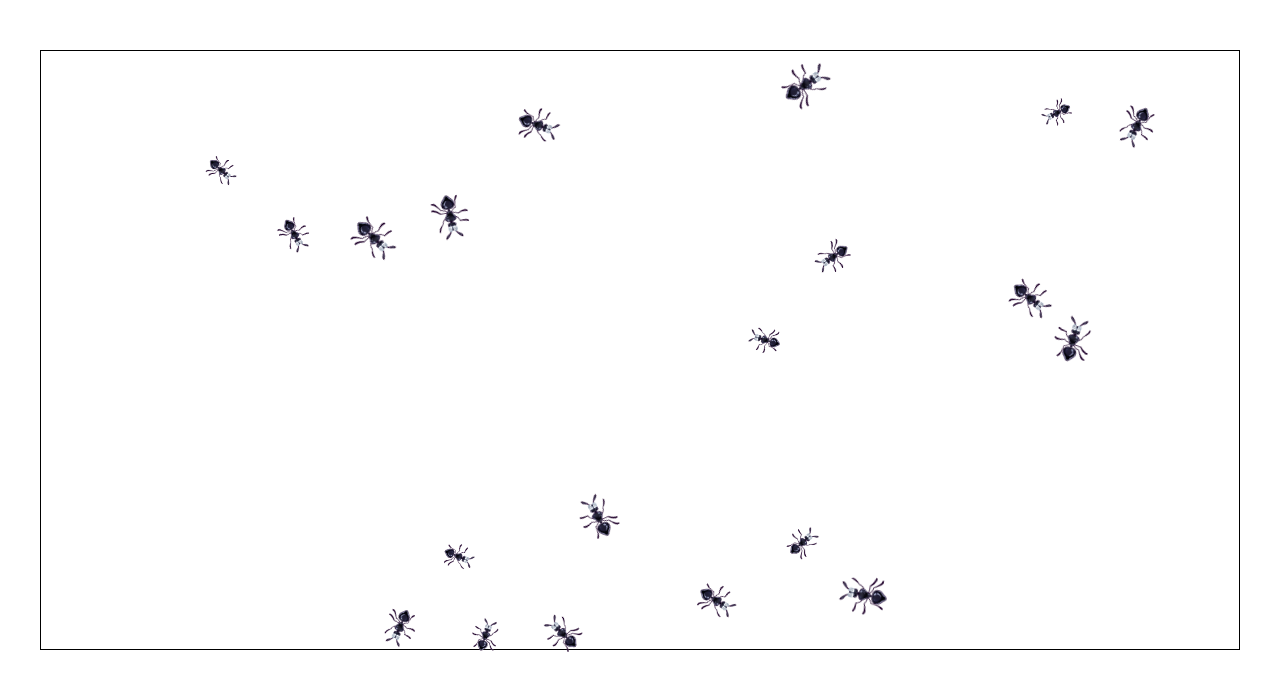
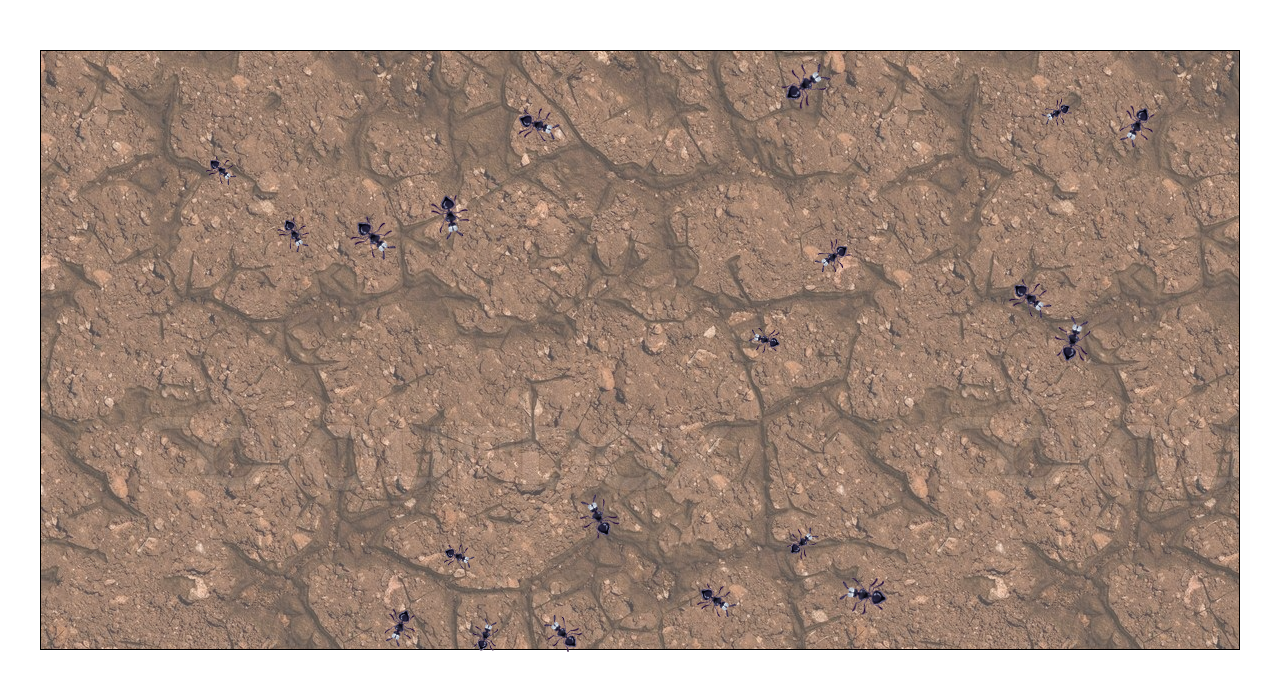
Before and after one commit to sujal7/Leapfrog-Assignments, a plain HTML site: page js-assignments/antsmasher/index.html in a window 1280 px wide. Drawn offline with Linux system fonts and the light colour scheme.

Commit message:
added background image

```diff
--- a/js-assignments/antsmasher/src/script.js
+++ b/js-assignments/antsmasher/src/script.js
@@ -74,14 +74,6 @@ class Ant {
         ) {
           this.x = getRandomInt(0, CONTAINER_WIDTH - this.antWidth);
           this.y = getRandomInt(0, CONTAINER_HEIGHT - this.antHeight);
-          // console.log('yes');
-          // this.ant.innerHTML = 'lol';
-          // this.radius = 10;
-          // this.mass = this.radius;
-          // this.ballWidth = this.radius * 2;
-          // this.ballHeight = this.radius * 2;
-          // this.ball.style.width = this.radius * 2 + 'px';
-          // this.ball.style.height = this.radius * 2 + 'px';
           this.xSpeed = SPEED_CONSTANT / this.mass;
           this.ySpeed = SPEED_CONSTANT / this.mass;
         }
@@ -100,7 +92,6 @@ class Ant {
     this.checkWallCollision();
     this.checkAntCollision();
     this.changeAntAngle();
-    // console.log(antArray);
     window.requestAnimationFrame(this.move.bind(this));
   }
 
@@ -161,7 +152,7 @@ class Ant {
       this.ant.style.transform = `rotate(${
         getAngle(this.xSpeed, this.ySpeed) + 180
       }deg)`;
-    } else {
+    } else if (this.dx === -1 && this.dy === -1) {
       this.ant.style.transform = `rotate(${
         getAngle(this.xSpeed, this.ySpeed) + 270
       }deg)`;
--- a/js-assignments/antsmasher/src/style.css
+++ b/js-assignments/antsmasher/src/style.css
@@ -6,6 +6,18 @@
   position: relative;
 }
 
+#container:before {
+  content: '';
+  display: block;
+  position: absolute;
+  left: 0;
+  top: 0;
+  height: 100%;
+  width: 100%;
+  background-image: url('https://sujal7.github.io/Leapfrog-Assignments/js-assignments/antsmasher/src/images/background.jpg');
+  opacity: 0.7;
+}
+
 .ball {
   border-radius: 50%;
 }
```
Also changed, not shown: js-assignments/antsmasher/src/images/background.jpg (added).
